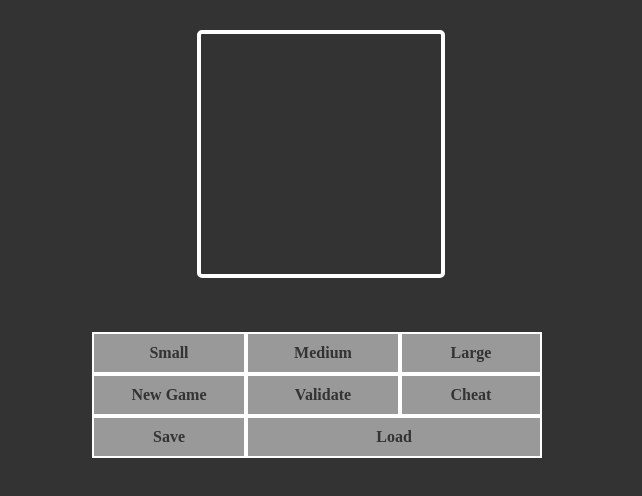
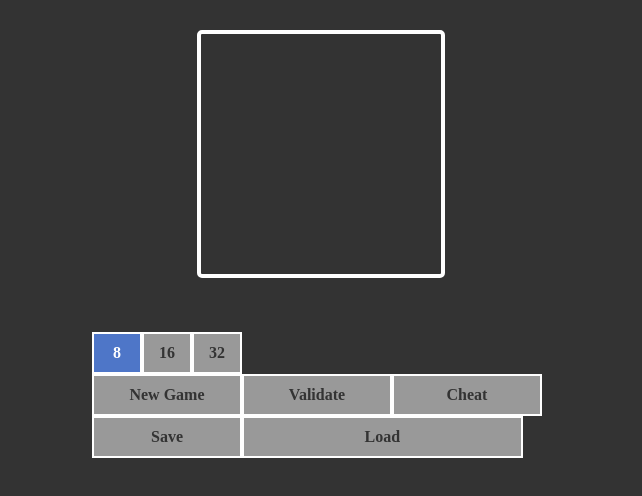
Before and after one commit to jasonmanners/Minesweeper, a plain HTML site: page index.html in a window 1280 px wide. Shown: the part 114-610 px from the top of the page, without its empty margins (323-965 px from the left). Drawn offline with Linux system fonts and the light colour scheme.

Commit message:
changing UI around

```diff
--- a/assets/css/minesweeper.css
+++ b/assets/css/minesweeper.css
@@ -124,3 +124,12 @@ canvas {
 		cursor: pointer;
 		background: #3C7;
 	}
+
+	.sizes {
+
+	}
+
+	.selected {
+		background: rgba(85,136,238,0.8);
+		color: #FFFFFF;
+	}
--- a/assets/css/oogrid.css
+++ b/assets/css/oogrid.css
@@ -52,8 +52,8 @@
 		float:none;
 		_position:relative;
 		_left:-3px;
-		_margin-right:
-		-3px;width:auto;
+		_margin-right: -3px;
+		width:auto;
 	}
 
 .lastUnit:after{
--- a/assets/js/minesweeper.js
+++ b/assets/js/minesweeper.js
@@ -525,7 +525,8 @@ var Minesweeper = {
 		this.__size = CONST.SIZES.SMALL;
 		this.__num_mines = CONST.DEFAULTS.NUM_MINES;
 		this.__mouse_state = CONST.STATES.INPUT.UNCOVERING;
-
+		this.__selected_size_el = $('#small');
+		console.log(this.__selected_size_el);
 		this.initRenderer();
 		this.initEvents();
 	},
@@ -545,18 +546,29 @@ var Minesweeper = {
 	},
 
 	initEvents : function() {
+		var that = this;
 		//May want to set the click on the parent and based on src element do what is needed
 		//Buttons
+
 		$('#small').click(function(){
 			Minesweeper.size(CONST.SIZES.SMALL);
+			that.__selected_size_el.removeClass('selected');
+			that.__selected_size_el = $('#small');
+			that.__selected_size_el.addClass('selected');
 			//Minesweeper.resize();
 		});
 		$('#medium').click(function(){
 			Minesweeper.size(CONST.SIZES.MEDIUM);
+			that.__selected_size_el.removeClass('selected');
+			that.__selected_size_el = $('#medium');
+			that.__selected_size_el.addClass('selected');
 			//Minesweeper.resize();
 		});
 		$('#large').click(function(){
 			Minesweeper.size(CONST.SIZES.LARGE);
+			that.__selected_size_el.removeClass('selected');
+			that.__selected_size_el = $('#large');
+			that.__selected_size_el.addClass('selected');
 			//Minesweeper.resize();
 		});
 
--- a/index.html
+++ b/index.html
@@ -14,28 +14,29 @@
 			</article>
 			<article id="ui">
 				<div class="line">
-					<div class='size1of3 unit'></div>
-					<div class='size1of3 unit'></div>
-					<div class='size1of3 unit lastUnit'></div>
+					<div class='size1of3 unit'>
+						<div class="line sizes">
+							<div class="size1of3 unit"><div id="small" class='button selected'>8</div></div>
+							<div class="size1of3 unit"><div id="medium" class='button'>16</div></div>
+							<div class="size1of3 unit lastUnit"><div id="large" class='button'>32</div></div>
+						</div>
+					</div>
+					<div class='size1of3 unit'>
+
+					</div>
+					<div class='size1of3 unit lastUnit'>
+
+					</div>
 				</div>
 
-
-
-
-
 				<div class="line">
-					<div class="button size1of3 unit" id="small">Small</div>
-					<div class="button size1of3 unit" id="medium">Medium</div>
-					<div class="button size1of3 unit lastUnit" id="large">Large</div>
+					<div class="size1of3 unit" id="new"><div class='button'>New Game</div></div>
+					<div class="size1of3 unit" id="validate"><div class='button'>Validate</div></div>
+					<div class="size1of3 unit lastUnit" id="cheat"><div class='button'>Cheat</div></div>
 				</div>
 				<div class="line">
-					<div class="button size1of3 unit" id="new">New Game</div>
-					<div class="button size1of3 unit" id="validate">Validate</div>
-					<div class="button size1of3 unit lastUnit" id="cheat">Cheat</div>
-				</div>
-				<div class="line">
-					<div class="button size1of3 unit" id="save">Save</div>
-					<div class="button size1of3 unit lastUnit" id="load">Load</div>
+					<div class="size1of3 unit" id="save"><div class='button'>Save</div></div>
+					<div class="size1of3 unit lastUnit" id="load"><div class='button'>Load</div></div>
 					<!--<div class="button size1of3 unit lastUnit" id=""></div>-->
 				</div>
 			</article>
```
Also changed, not shown: src/minesweeper.js (+13 -1 lines).
